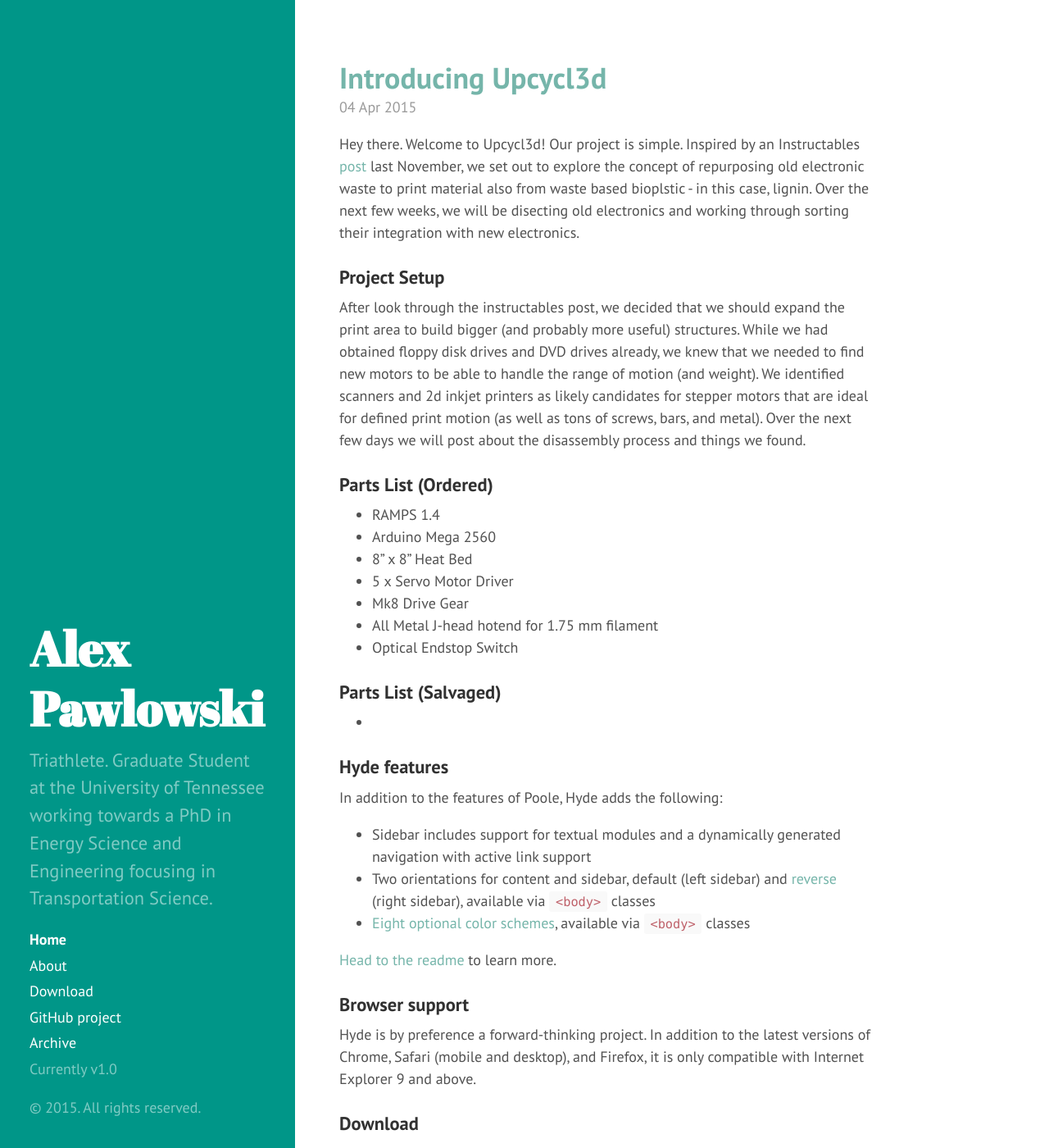
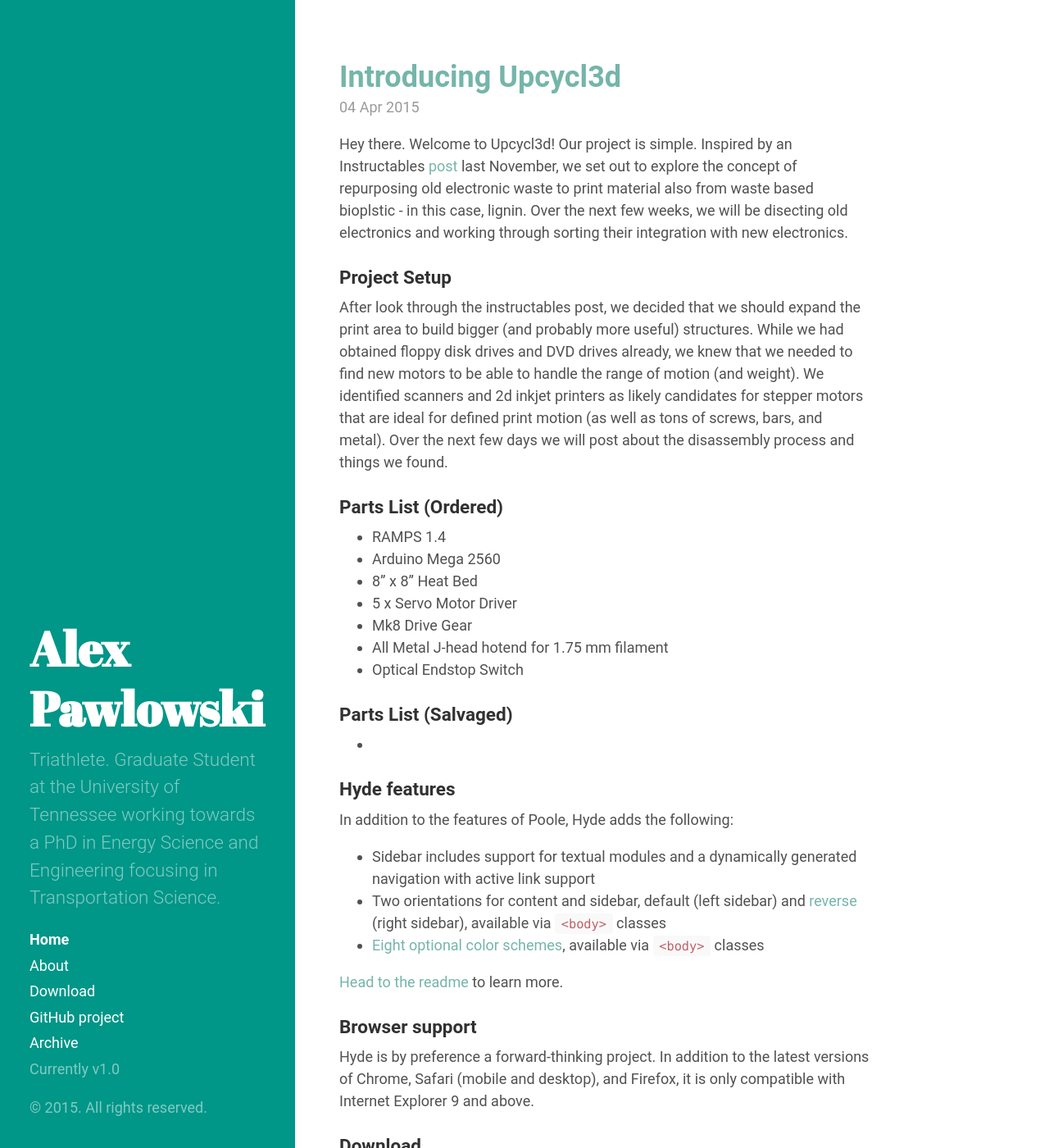
Before and after one commit to alexpawlowski/alexpawlowski.github.io, a Jekyll site: the page built from index.html, in a window 1280 px wide and 1400 px high. Shown: the whole window at 82% size. Built offline with Jekyll 4.4.1, drawn with Linux system fonts in a browser that asks for light colours; Markdown is read by kramdown in place of the engine named in the settings; the list of posts is cut into pages by our own code.

Commit message:
Update hyde.css

```diff
--- a/public/css/hyde.css
+++ b/public/css/hyde.css
@@ -32,7 +32,7 @@
  */
 
 html {
-  font-family: "PT Sans", Helvetica, Arial, sans-serif;
+  font-family: "Roboto", Helvetica, Arial, sans-serif;
 }
 @media (min-width: 48em) {
   html {
```
